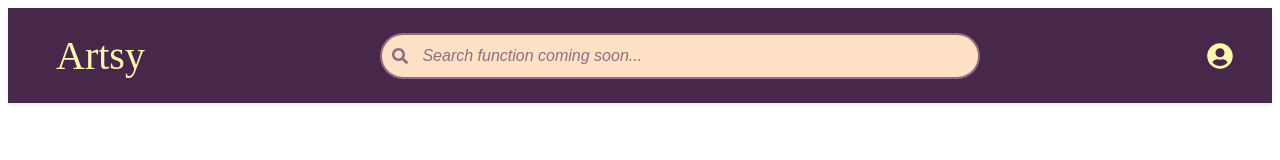
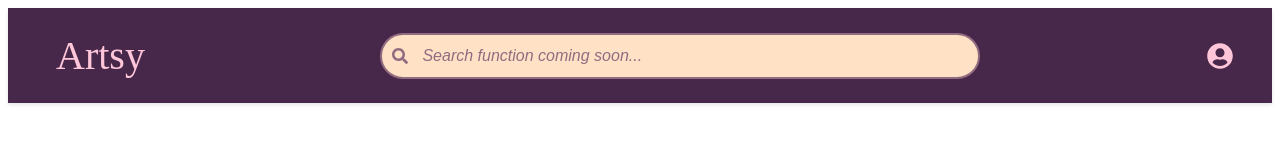
Before and after one commit to AnastasiiaMuzh/Project_Artsy, a React (Vite) app in the folder react-vite/: page / in a window 1280 px wide. In both pictures the pointer is over the button 1219 px from the left and 55 px from the top of the page. Shown: the top 160 px of the page. Built offline with nearby package versions, Linux system fonts and the light colour scheme; no server answers.

Commit message:
change colors

```diff
--- a/react-vite/src/components/Navigation/Navigation.css
+++ b/react-vite/src/components/Navigation/Navigation.css
@@ -8,7 +8,7 @@
 }
 
 .nav-container {
-  background-color: #48284a;  /* Deep purple background */
+  background-color: #48284a;
   box-shadow: 0 2px 4px rgba(0,0,0,0.1);
 }
 
@@ -30,7 +30,7 @@
 
 .nav-link {
   text-decoration: none;
-  color: #fff7ae;
+  color: #ffc6d9;
   padding: 8px 16px;
   border-radius: 4px;
   /* transition: all 0.2s ease; */
@@ -116,7 +116,8 @@
 }
 
 .favorites-link:hover .heart-icon {
-  color: #fff7ae;
+  color: #ffc6d9;
+  transform: scale(1.02);
 }
 
 .create-product-link {
--- a/react-vite/src/components/Navigation/ProfileButton.css
+++ b/react-vite/src/components/Navigation/ProfileButton.css
@@ -12,7 +12,7 @@
 
 .profile-button:hover {
   transform: scale(1.1);
-  color: #fff7ae;
+  color: #ffc6d9;
 }
 
 .profile-dropdown {
@@ -52,6 +52,7 @@
 
 .profile-dropdown button:hover {
     transform: scale(1.1);
+    color: #ffc6d9;
 }
 
 .profile-dropdown .user-info {
```
